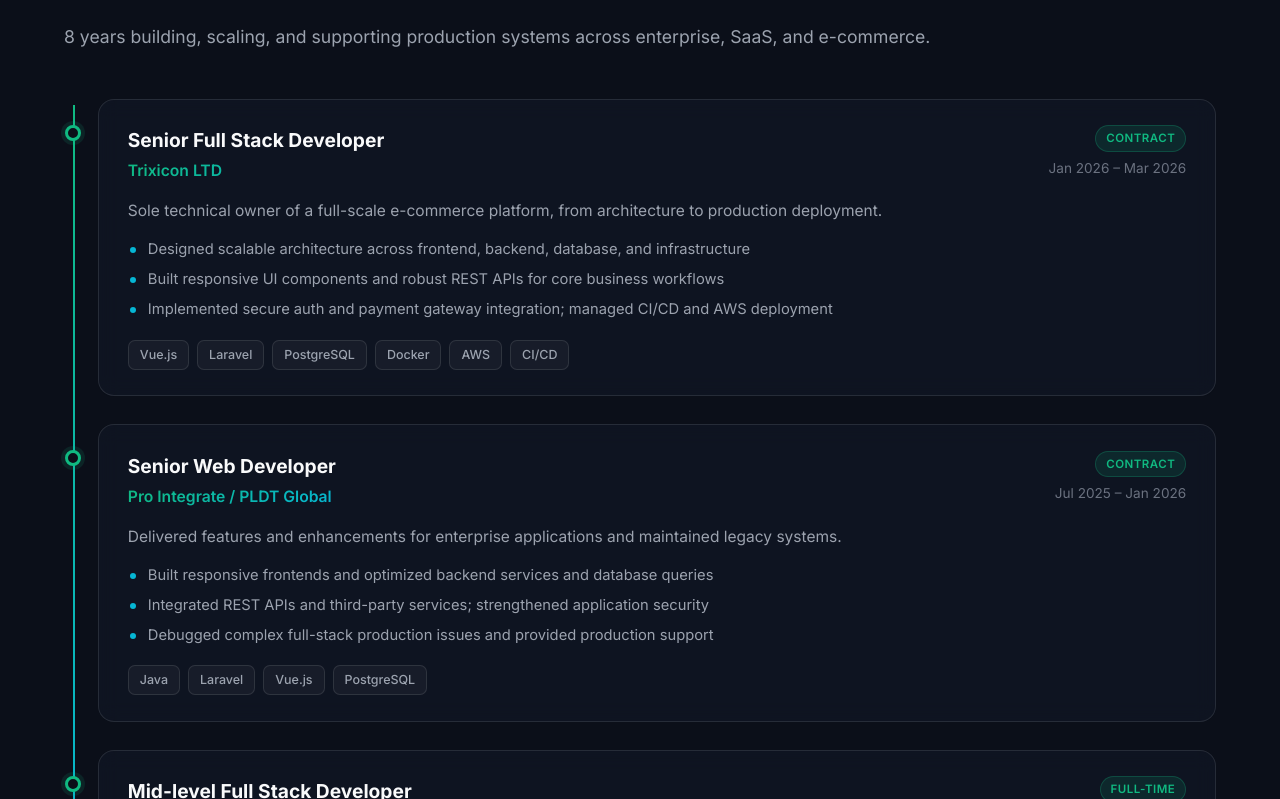
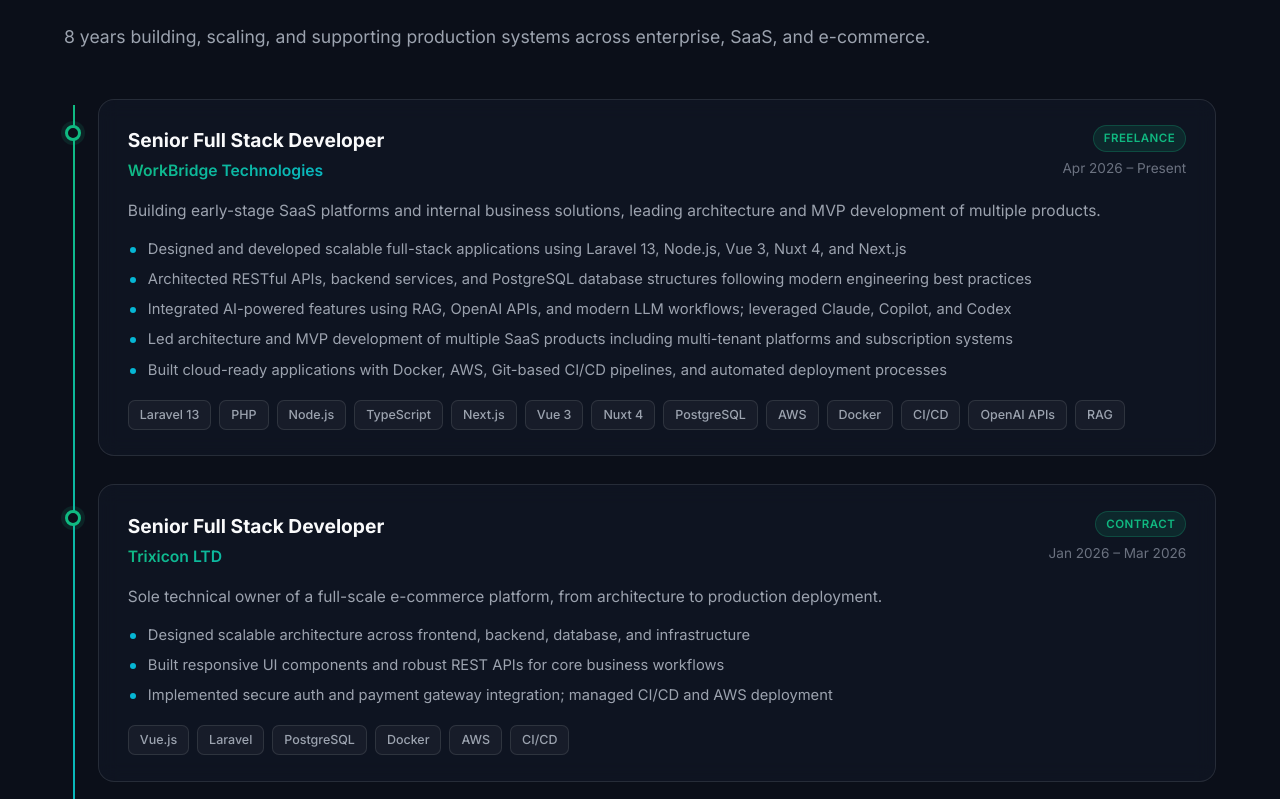
Before and after one commit to Kimbarona/my-portfolio, a React (Vite) app: page / in a window 1280 px wide. Shown: the part 2401-3200 px from the top of the page. Built offline with nearby package versions, Linux system fonts and the light colour scheme; no server answers.

Commit message:
Additional experience added

```diff
--- a/src/sections/Experience.jsx
+++ b/src/sections/Experience.jsx
@@ -2,6 +2,22 @@
 import './Experience.css';
 
 const experience = [
+  {
+    role: 'Senior Full Stack Developer',
+    type: 'Freelance',
+    company: 'WorkBridge Technologies',
+    period: 'Apr 2026 – Present',
+    summary:
+      'Building early-stage SaaS platforms and internal business solutions, leading architecture and MVP development of multiple products.',
+    points: [
+      'Designed and developed scalable full-stack applications using Laravel 13, Node.js, Vue 3, Nuxt 4, and Next.js',
+      'Architected RESTful APIs, backend services, and PostgreSQL database structures following modern engineering best practices',
+      'Integrated AI-powered features using RAG, OpenAI APIs, and modern LLM workflows; leveraged Claude, Copilot, and Codex',
+      'Led architecture and MVP development of multiple SaaS products including multi-tenant platforms and subscription systems',
+      'Built cloud-ready applications with Docker, AWS, Git-based CI/CD pipelines, and automated deployment processes',
+    ],
+    tech: ['Laravel 13', 'PHP', 'Node.js', 'TypeScript', 'Next.js', 'Vue 3', 'Nuxt 4', 'PostgreSQL', 'AWS', 'Docker', 'CI/CD', 'OpenAI APIs', 'RAG'],
+  },
   {
     role: 'Senior Full Stack Developer',
     type: 'Contract',
```
